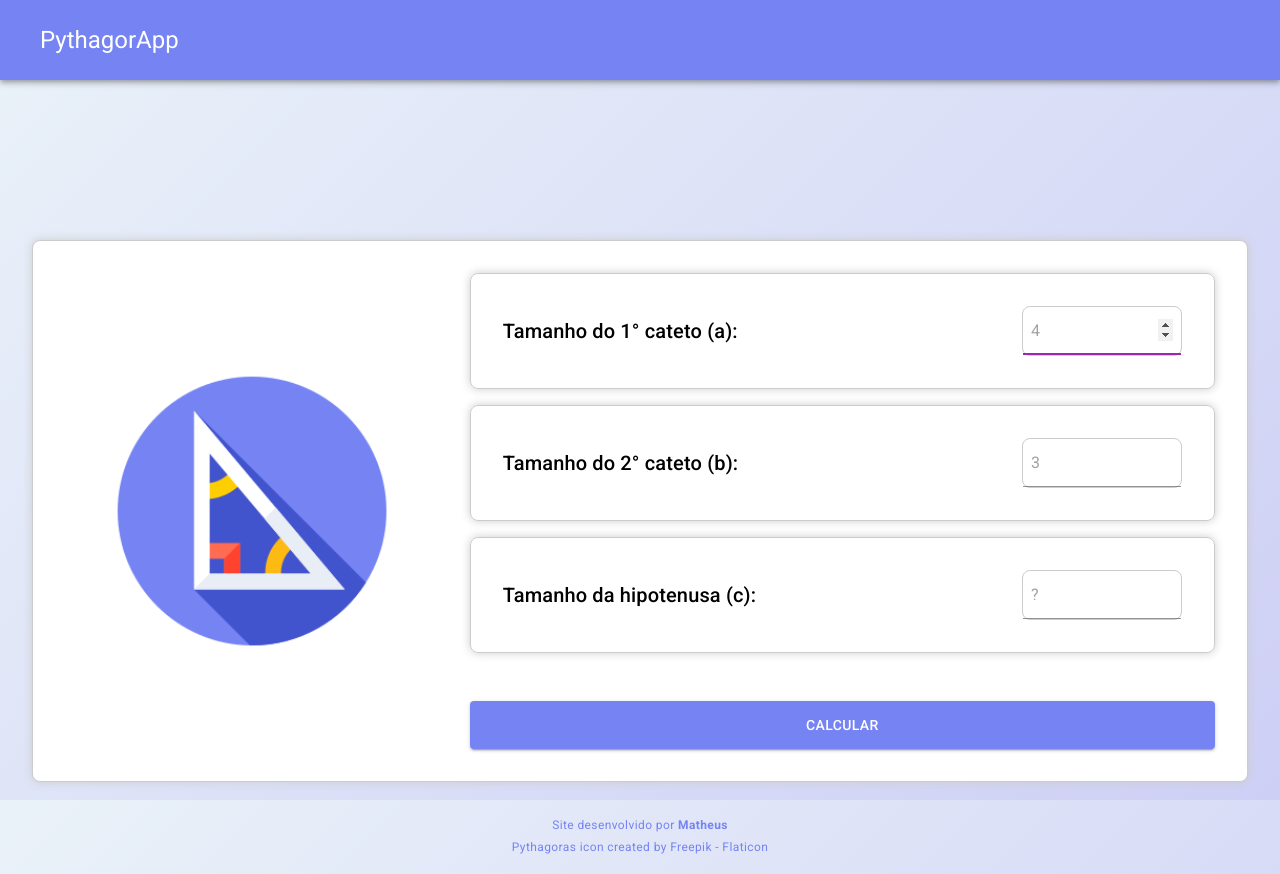
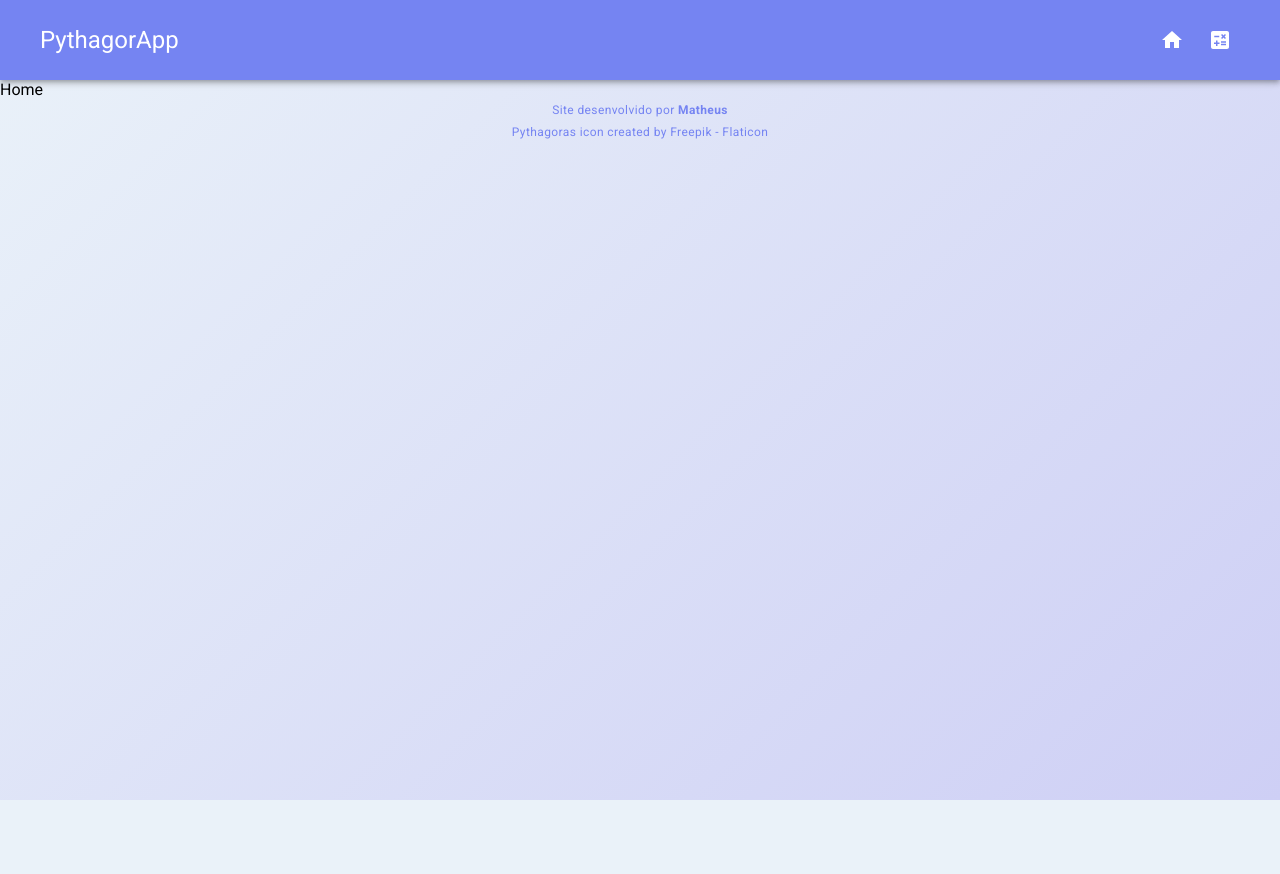
Before and after one commit to Math-rm1/pythagor-app, a React (Vite) app in the folder frontend/: page / in a window 1280 px wide. After the commit the page ends 800 px from the top, so only its background shows below. Built offline with nearby package versions, Linux system fonts and the light colour scheme.

Commit message:
feat(frontend): add routing and form validations

```diff
--- a/frontend/package.json
+++ b/frontend/package.json
@@ -19,7 +19,9 @@
     "framer-motion": "^6.5.0",
     "react": "^18.2.0",
     "react-dom": "^18.2.0",
-    "react-hook-form": "^7.33.1"
+    "react-hook-form": "^7.33.1",
+    "react-hot-toast": "^2.3.0",
+    "react-router-dom": "^6.3.0"
   },
   "devDependencies": {
     "@rocketseat/eslint-config": "^1.1.3",
--- a/frontend/src/App.tsx
+++ b/frontend/src/App.tsx
@@ -1,13 +1,9 @@
-import { Attribution } from './components/Attribution'
-import { CalculatorBox } from './components/CalculatorBox'
-import { Header } from './components/Header'
+import { Router } from './Router'
 
 export function App() {
   return (
     <>
-      <Header />
-      <CalculatorBox />
-      <Attribution />
+      <Router />
     </>
   )
 }
--- /dev/null
+++ b/frontend/src/Router.tsx
@@ -0,0 +1,15 @@
+import { Routes, Route } from 'react-router-dom'
+import { DefaultLayout } from './layouts/DefaultLayout'
+import { Calculator } from './pages/Calculator'
+import { Home } from './pages/Home'
+
+export function Router() {
+  return (
+    <Routes>
+      <Route path="/" element={<DefaultLayout />}>
+        <Route path="/" element={<Home />} />
+        <Route path="/calculator" element={<Calculator />} />
+      </Route>
+    </Routes>
+  )
+}
--- a/frontend/src/components/CalculatorForm.tsx
+++ b/frontend/src/components/CalculatorForm.tsx
@@ -1,101 +1,87 @@
-import { Box, Input, Modal, Typography } from '@mui/material'
+import { Box, Input, Typography } from '@mui/material'
 import { makeStyles } from '@mui/styles'
 import { calculatorFormStyles } from '../styles/calculatorFormStyles'
 import { useForm } from 'react-hook-form'
 import axios from 'axios'
-import { useState } from 'react'
 import { Button } from './Button'
+import toast, { Toaster } from 'react-hot-toast'
 
 const useStyles = makeStyles(calculatorFormStyles)
 
-const typographySx = { typography: { xs: 'body1', sm: 'h6' }, flex: 2 }
+const typographySx = {
+  typography: { xs: 'body1', sm: 'h6' },
+  flex: 2,
+}
 
-interface FormData {
+interface RightTriangle {
   sideA?: number
   sideB?: number
   sideC?: number
 }
 
-interface PostData {
+interface PostDataFormat {
   values: number[]
   relation: 'hypotenuse' | 'side'
 }
 
 export default function CalculatorForm() {
   const classes = useStyles()
-  const { register, handleSubmit, reset, setValue } = useForm()
-  const [isModalOpen, setIsModalOpen] = useState<boolean>(false)
+  const { register, handleSubmit, setValue } = useForm()
   // const [isLoading, setIsLoading] = useState<boolean>(false)
-  // const [result, setResult] = useState<ResultData | null>(null)
 
   const instance = axios.create({
-    baseURL: 'https://flask-api-vert.vercel.app/',
+    baseURL: import.meta.env.VITE_BASE_URL,
   })
 
-  const postData = async (data: PostData) => {
-    const response = await instance.post('/api/calculate', data)
+  const postData = async (data: PostDataFormat) => {
+    const toastId = toast.loading('Buscando API...')
 
-    return response.data
+    const res = await instance.post('/api/calculate', data)
+
+    res.status === 200
+      ? toast.success('Busca completa!', { id: toastId })
+      : toast.error('Erro ao buscar API', { id: toastId })
+
+    return res
   }
 
-  const handleFormSubmit = (data: FormData) => {
-    const objArr = Object.entries(data).map(([key, value]) => {
-      if (Number.isNaN(value)) return { [key]: null }
-      else return { [key]: value }
-    })
+  function findNaN(entry: Array<string | number>) {
+    if (typeof entry[1] === 'number') return isNaN(entry[1])
+  }
 
-    const objArrWithoutNulls = objArr.filter(
-      (obj) => obj[Object.keys(obj)[0]] !== null,
-    )
+  function getUnknownSide(triangle: RightTriangle) {
+    const filledSides = Object.values(triangle).filter(Number) as number[]
+    const unknownSide = Object.entries(triangle).find(findNaN)?.[0]
 
-    if (objArrWithoutNulls.length === 2) {
-      const formattedGroupedObj = Object.assign(
-        Object.assign(objArr[0], objArr[1]),
-        objArr[2],
-      )
+    const lookingFor =
+      unknownSide === 'sideC'
+        ? ('hypotenuse' as PostDataFormat['relation'])
+        : ('side' as PostDataFormat['relation'])
+    return { filledSides, unknownSide, lookingFor }
+  }
 
-      if (formattedGroupedObj.sideC === null) {
-        const values = [formattedGroupedObj.sideA, formattedGroupedObj.sideB]
-        const relation = 'hypotenuse'
+  function hasZero(data: RightTriangle) {
+    return Object.values(data).includes(0)
+  }
 
-        const postObj: PostData = {
-          values,
-          relation,
-        }
+  const handleFormSubmit = async (data: RightTriangle) => {
+    if (hasZero(data))
+      return toast.error('O tamanho não pode ser zero', {
+        id: 'no-zero-allowed',
+      })
 
-        postData(postObj).then((result) => {
-          setValue('sideC', parseInt(result).toPrecision(2))
-        })
-      } else if (formattedGroupedObj.sideA === null) {
-        const values = [formattedGroupedObj.sideC, formattedGroupedObj.sideB]
-        const relation = 'side'
+    const { filledSides, unknownSide, lookingFor } = getUnknownSide(data)
 
-        const postObj: PostData = {
-          values,
-          relation,
-        }
+    if (filledSides.length !== 2)
+      return toast.error('Preencha dois campos!', { id: 'two-fields-required' })
 
-        postData(postObj).then((result) => {
-          setValue('sideA', parseInt(result).toPrecision(2))
-        })
-      } else if (formattedGroupedObj.sideB === null) {
-        const values = [formattedGroupedObj.sideA, formattedGroupedObj.sideC]
-        const relation = 'side'
+    if (!unknownSide)
+      return toast.error('Erro ao calcular um dos lados!', {
+        id: 'error-calculating-side',
+      })
 
-        const postObj: PostData = {
-          values,
-          relation,
-        }
-
-        postData(postObj).then((result) => {
-          setValue('sideB', parseInt(result).toPrecision(2))
-        })
-      }
-    } else {
-      alert('Preencha dois campos')
-    }
-
-    reset()
+    const res = await postData({ values: filledSides, relation: lookingFor })
+    setValue(unknownSide, parseInt(res.data).toPrecision(2))
   }
 
   return (
@@ -104,13 +90,14 @@ export default function CalculatorForm() {
       className={classes.formBox}
       component="form"
     >
+      <Toaster reverseOrder={true} />
       <label className={classes.formLabel} htmlFor="sideA">
         <Typography sx={typographySx} variant="h6">
           Tamanho do 1° cateto (a):
         </Typography>
         <Input
           autoFocus
-          color="secondary"
+          color="primary"
           className={classes.formLabelInput}
           type="number"
           id="sideA"
@@ -127,7 +114,7 @@ export default function CalculatorForm() {
         </Typography>
         <Input
           className={classes.formLabelInput}
-          color="secondary"
+          color="primary"
           type="number"
           id="sideB"
           placeholder="3"
@@ -143,7 +130,7 @@ export default function CalculatorForm() {
         </Typography>
         <Input
           className={classes.formLabelInput}
-          color="secondary"
+          color="primary"
           type="number"
           id="sideC"
           placeholder="?"
@@ -152,14 +139,7 @@ export default function CalculatorForm() {
           })}
         />
       </label>
-
       <Button />
-      <Modal
-        open={isModalOpen}
-        onClose={() => setIsModalOpen((state) => !state)}
-      >
-        <Box></Box>
-      </Modal>
     </Box>
   )
 }
--- a/frontend/src/components/Header.tsx
+++ b/frontend/src/components/Header.tsx
@@ -1,4 +1,7 @@
-import { AppBar, Toolbar, Typography } from '@mui/material'
+import { Calculate } from '@mui/icons-material'
+import HomeIcon from '@mui/icons-material/Home'
+import { AppBar, IconButton, Toolbar, Typography } from '@mui/material'
+import { NavLink } from 'react-router-dom'
 
 export function Header() {
   return (
@@ -9,10 +12,30 @@ export function Header() {
     >
       <Toolbar>
         <Typography
-          sx={{ typography: { sm: 'h5', xs: 'h6' }, cursor: 'pointer' }}
+          sx={{
+            typography: { sm: 'h5', xs: 'h6' },
+            flexGrow: 1,
+          }}
+          variant="h1"
         >
           PythagorApp
         </Typography>
+        <NavLink to="/" title="Página Inicial">
+          <IconButton
+            aria-label="Página Inicial"
+            sx={{ color: '#fff', padding: '0.5rem' }}
+          >
+            <HomeIcon />
+          </IconButton>
+        </NavLink>
+        <NavLink to="/calculator" title="Calculadora">
+          <IconButton
+            aria-label="Calculadora"
+            sx={{ color: '#fff', padding: '0.5rem', marginLeft: '0.5rem' }}
+          >
+            <Calculate />
+          </IconButton>
+        </NavLink>
       </Toolbar>
     </AppBar>
   )
--- /dev/null
+++ b/frontend/src/layouts/DefaultLayout.tsx
@@ -0,0 +1,13 @@
+import { Outlet } from 'react-router-dom'
+import { Attribution } from '../components/Attribution'
+import { Header } from '../components/Header'
+
+export function DefaultLayout() {
+  return (
+    <>
+      <Header />
+      <Outlet />
+      <Attribution />
+    </>
+  )
+}
--- a/frontend/src/main.tsx
+++ b/frontend/src/main.tsx
@@ -1,12 +1,15 @@
 import GlobalStyles from '@mui/material/GlobalStyles'
 import React from 'react'
 import ReactDOM from 'react-dom/client'
+import { BrowserRouter } from 'react-router-dom'
 import { App } from './App'
 import { globalStyles } from './styles/globalStyles'
 
 ReactDOM.createRoot(document.getElementById('root')!).render(
   <React.StrictMode>
-    <App />
+    <BrowserRouter>
+      <App />
+    </BrowserRouter>
     <GlobalStyles styles={globalStyles} />
   </React.StrictMode>,
 )
--- /dev/null
+++ b/frontend/src/pages/Calculator.tsx
@@ -0,0 +1,9 @@
+import { CalculatorBox } from '../components/CalculatorBox'
+
+export function Calculator() {
+  return (
+    <>
+      <CalculatorBox />
+    </>
+  )
+}
--- /dev/null
+++ b/frontend/src/pages/Home.tsx
@@ -0,0 +1,3 @@
+export function Home() {
+  return <div>Home</div>
+}
--- a/frontend/src/styles/calculatorBoxStyles.ts
+++ b/frontend/src/styles/calculatorBoxStyles.ts
@@ -8,7 +8,7 @@ export const calculatorBoxStyles = {
     display: 'flex',
     alignItems: 'center',
     justifyContent: 'center',
-    border: '1px solid #ccc',
+    border: '1px solid #7584f2',
     borderRadius: '8px',
     boxShadow: '0 0 10px #ccc',
     gap: '2rem',
```
Also changed, not shown: 1 other file (tests, documents, lock files or other folders).
